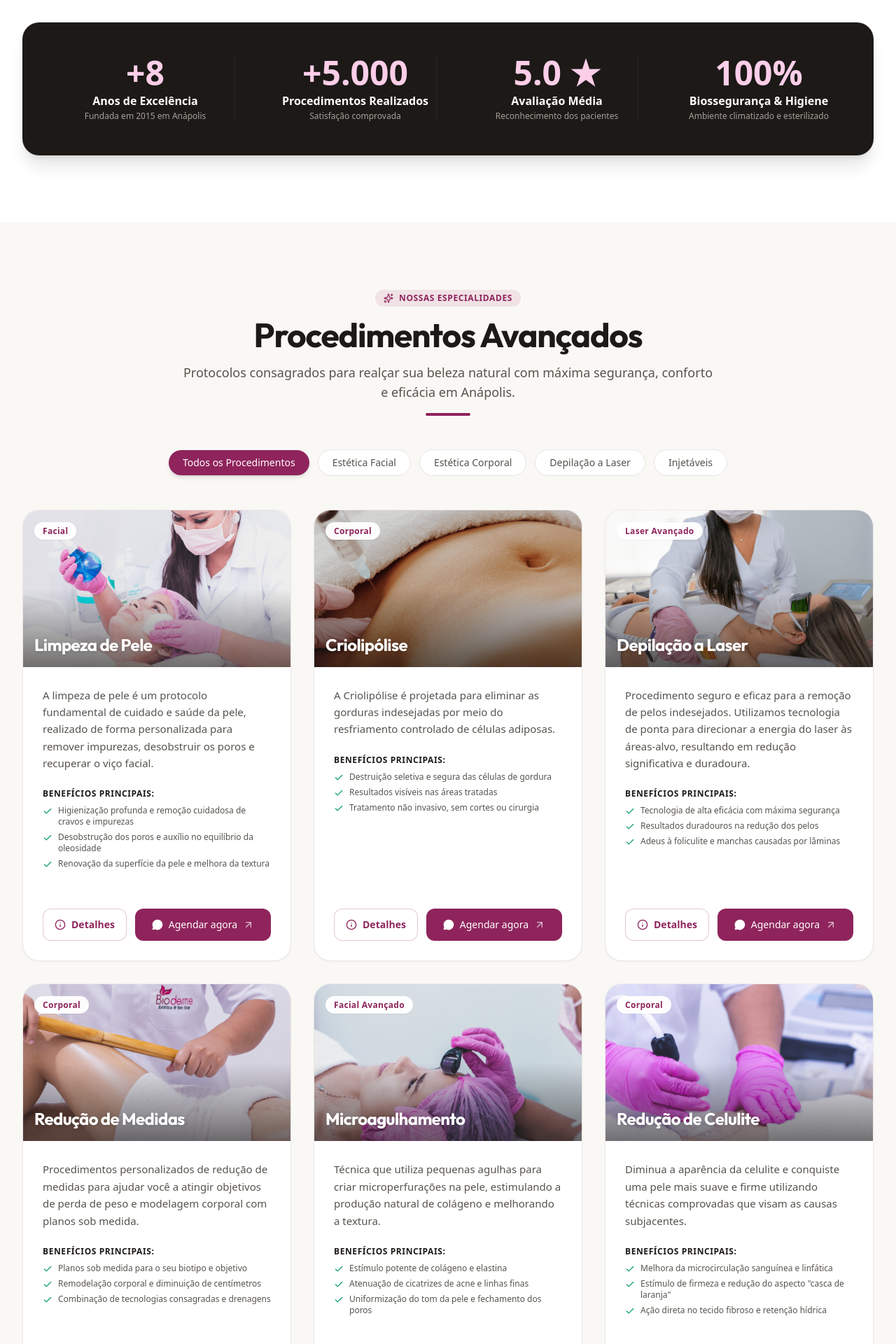
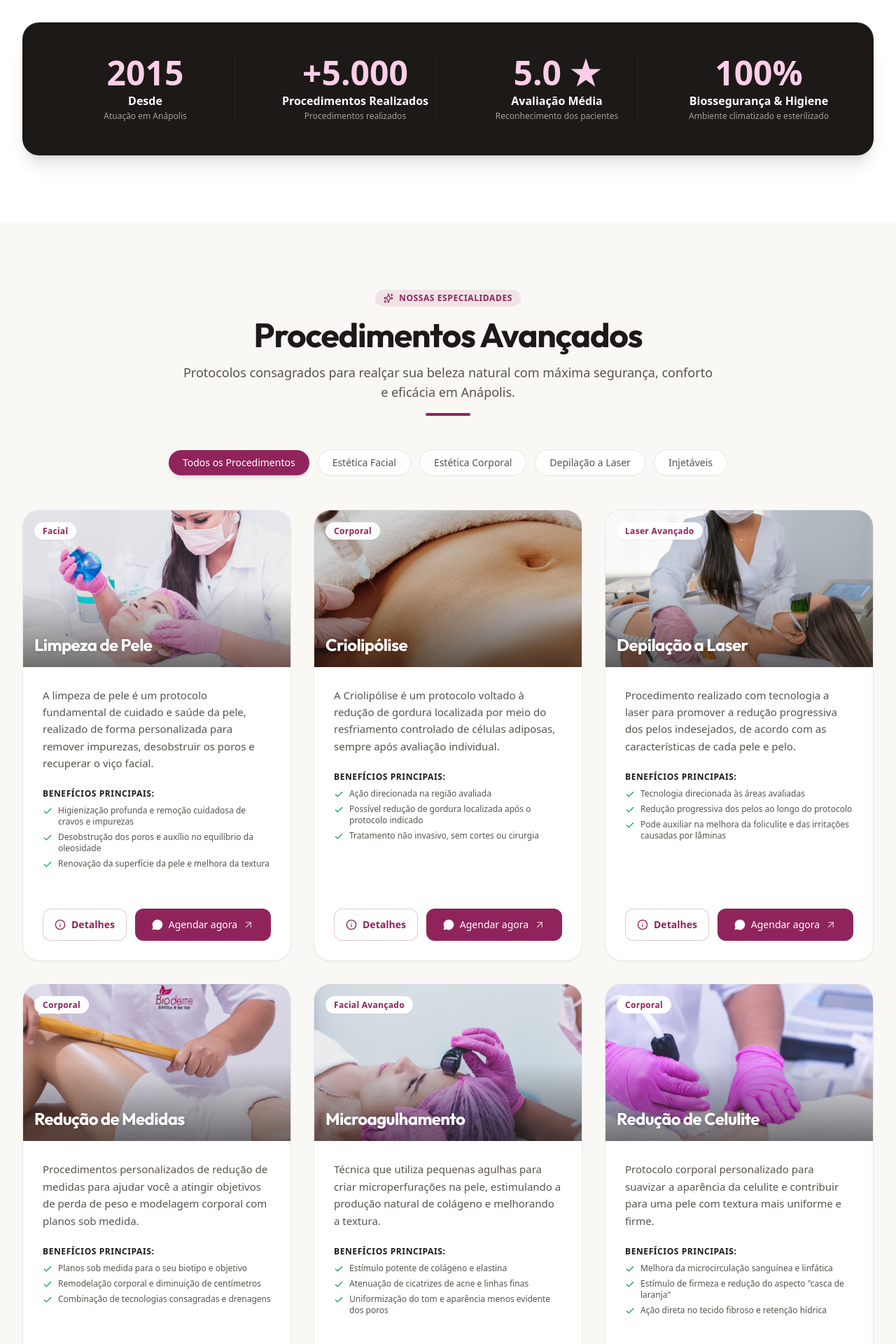
Before and after one commit to paulodias-dev/cli-nica-bioderme, a React (Vite) app: page / in a window 1280 px wide. Shown: the part 1760-3680 px from the top of the page at 70% size. Built offline with nearby package versions, Linux system fonts and the light colour scheme.

Commit message:
atualiza descrições dos procedimentos para maior clareza e precisão nas informações

```diff
--- a/src/components/TestimonialsSection.tsx
+++ b/src/components/TestimonialsSection.tsx
@@ -159,7 +159,7 @@ export const TestimonialsSection: React.FC = () => {
         {/* Bottom Proof CTA */}
         <div className="mt-12 text-center">
           <p className="text-stone-600 text-sm mb-4">
-            Junte-se a centenas de pacientes com resultados comprovados em Anápolis.
+            Junte-se a centenas de pacientes que compartilham suas experiências com a Bioderme em Anápolis.
           </p>
           <a
             href={createWhatsAppUrl('Olá! Li os depoimentos e quero agendar minha avaliação na Clínica Bioderme.')}
--- a/src/data/landingData.ts
+++ b/src/data/landingData.ts
@@ -53,12 +53,12 @@ export const PROCEDURES: Procedure[] = [
     category: 'corporal',
     categoryLabel: 'Corporal',
     description:
-      'A Criolipólise é projetada para eliminar as gorduras indesejadas por meio do resfriamento controlado de células adiposas.',
+      'A Criolipólise é um protocolo voltado à redução de gordura localizada por meio do resfriamento controlado de células adiposas, sempre após avaliação individual.',
     benefits: [
-      'Destruição seletiva e segura das células de gordura',
-      'Resultados visíveis nas áreas tratadas',
+      'Ação direcionada na região avaliada',
+      'Possível redução de gordura localizada após o protocolo indicado',
       'Tratamento não invasivo, sem cortes ou cirurgia',
-      'Retorno imediato às atividades rotineiras'
+      'Orientações individualizadas para o período após a aplicação'
     ],
     details: {
       headline: 'Transforme seu corpo com a Criolipólise',
@@ -66,14 +66,14 @@ export const PROCEDURES: Procedure[] = [
         'A Criolipólise é um tratamento corporal voltado para redução de gordura localizada por meio do resfriamento controlado das células adiposas.',
       reasonsTitle: 'Por que escolher a Criolipólise Bioderme?',
       reasons: [
-        'Tecnologia avançada para resultados visíveis e duradouros.',
+        'Tecnologia avançada com expectativas alinhadas à avaliação individual.',
         'Plano de tratamento personalizado para cada região e objetivo.',
         'Procedimento sem cirurgia e sem tempo de recuperação prolongado.',
         'Acompanhamento de uma equipe treinada em estética corporal.'
       ],
       experienceTitle: 'Confiança no próprio corpo',
       experience:
-        'O protocolo ajuda a esculpir áreas específicas e pode permitir retorno imediato às atividades diárias após a aplicação.',
+        'O protocolo pode auxiliar no contorno de áreas específicas. O retorno às atividades deve seguir as orientações da equipe após a avaliação.',
       closing:
         'Agende sua avaliação para entender quais áreas podem ser tratadas e qual protocolo combina melhor com seu objetivo.'
     },
@@ -87,12 +87,12 @@ export const PROCEDURES: Procedure[] = [
     category: 'laser',
     categoryLabel: 'Laser Avançado',
     description:
-      'Procedimento seguro e eficaz para a remoção de pelos indesejados. Utilizamos tecnologia de ponta para direcionar a energia do laser às áreas-alvo, resultando em redução significativa e duradoura.',
+      'Procedimento realizado com tecnologia a laser para promover a redução progressiva dos pelos indesejados, de acordo com as características de cada pele e pelo.',
     benefits: [
-      'Tecnologia de alta eficácia com máxima segurança',
-      'Resultados duradouros na redução dos pelos',
-      'Adeus à foliculite e manchas causadas por lâminas',
-      'Pele lisa, macia e sem irritação constante'
+      'Tecnologia direcionada às áreas avaliadas',
+      'Redução progressiva dos pelos ao longo do protocolo',
+      'Pode auxiliar na melhora da foliculite e das irritações causadas por lâminas',
+      'Pele com aparência mais lisa e confortável ao longo do tratamento'
     ],
     details: {
       headline: 'Depilação a Laser com conforto e segurança',
@@ -159,7 +159,7 @@ export const PROCEDURES: Procedure[] = [
     benefits: [
       'Estímulo potente de colágeno e elastina',
       'Atenuação de cicatrizes de acne e linhas finas',
-      'Uniformização do tom da pele e fechamento dos poros',
+      'Uniformização do tom e aparência menos evidente dos poros',
       'Melhora da textura e da firmeza da pele'
     ],
     details: {
@@ -189,7 +189,7 @@ export const PROCEDURES: Procedure[] = [
     category: 'corporal',
     categoryLabel: 'Corporal',
     description:
-      'Diminua a aparência da celulite e conquiste uma pele mais suave e firme utilizando técnicas comprovadas que visam as causas subjacentes.',
+      'Protocolo corporal personalizado para suavizar a aparência da celulite e contribuir para uma pele com textura mais uniforme e firme.',
     benefits: [
       'Melhora da microcirculação sanguínea e linfática',
       'Estímulo de firmeza e redução do aspecto "casca de laranja"',
@@ -359,7 +359,7 @@ export const PROCEDURES: Procedure[] = [
     category: 'corporal',
     categoryLabel: 'Corporal',
     description:
-      'A drenagem linfática é uma técnica suave que estimula o sistema linfático, ajudando a eliminar toxinas, reduzir a retenção de líquidos e melhorar a circulação.',
+      'A drenagem linfática é uma técnica suave que estimula o sistema linfático e pode auxiliar na redução da retenção de líquidos, promovendo sensação de leveza e bem-estar.',
     benefits: [
       'Estímulo do sistema linfático',
       'Auxílio na redução da retenção de líquidos',
@@ -492,7 +492,7 @@ export const DIFFERENTIALS: Differential[] = [
     title: 'Protocolos Exclusivos',
     subtitle: 'Desde 2015 em Anápolis',
     description:
-      'Mais de 8 anos combinando as melhores tecnologias do mercado a técnicas consagradas para resultados visíveis, seguros e duradouros.',
+      'Desde 2015, combinamos tecnologias e técnicas selecionadas com atendimento personalizado, segurança e expectativas realistas para cada protocolo.',
     icon: 'ShieldCheck'
   }
 ];
@@ -503,7 +503,7 @@ export const RESULTS: ResultItem[] = [
     title: 'Redução de Medidas & Abdômen',
     category: 'corporal',
     description:
-      'Remodelação da linha de cintura e queima de gordura localizada com associação de protocolos exclusivos.',
+      'Remodelação da linha de cintura e auxílio na redução de gordura localizada com associação de protocolos personalizados.',
     beforeImg: '/assets/results/reducao-abdominal-antes.jpg',
     afterImg: '/assets/results/reducao-abdominal-depois.jpg',
     sessions: '6 Sessões',
@@ -546,14 +546,14 @@ export const RESULTS: ResultItem[] = [
 
 export const CLINIC_HIGHLIGHTS = [
   {
-    number: '+8',
-    label: 'Anos de Excelência',
-    detail: 'Fundada em 2015 em Anápolis'
+    number: '2015',
+    label: 'Desde',
+    detail: 'Atuação em Anápolis'
   },
   {
     number: '+5.000',
     label: 'Procedimentos Realizados',
-    detail: 'Satisfação comprovada'
+    detail: 'Procedimentos realizados'
   },
   {
     number: '5.0 ★',
@@ -584,9 +584,9 @@ export const FAQS = [
       'Estamos localizados estrategicamente na Av. Patrícia, Quadra 5A, Lote 01, no Adriana Parque – região do Grande Jaiara em Anápolis/GO. É um local de fácil acesso, com vagas e ambiente muito tranquilo.'
   },
   {
-    question: 'A Criolipólise realmente elimina gordura para sempre?',
+    question: 'O que esperar da Criolipólise?',
     answer:
-      'Sim! As células de gordura submetidas ao resfriamento controlado sofrem apoptose (morte programada) e são eliminadas naturalmente pelo organismo ao longo de 30 a 90 dias, não retornando para aquela área.'
+      'A criolipólise pode promover redução de gordura localizada na área tratada por meio do resfriamento controlado. A indicação, a resposta ao protocolo e o tempo de percepção dos resultados variam de pessoa para pessoa e devem ser avaliados individualmente.'
   },
   {
     question: 'Quais são as formas de pagamento aceitas?',
```
